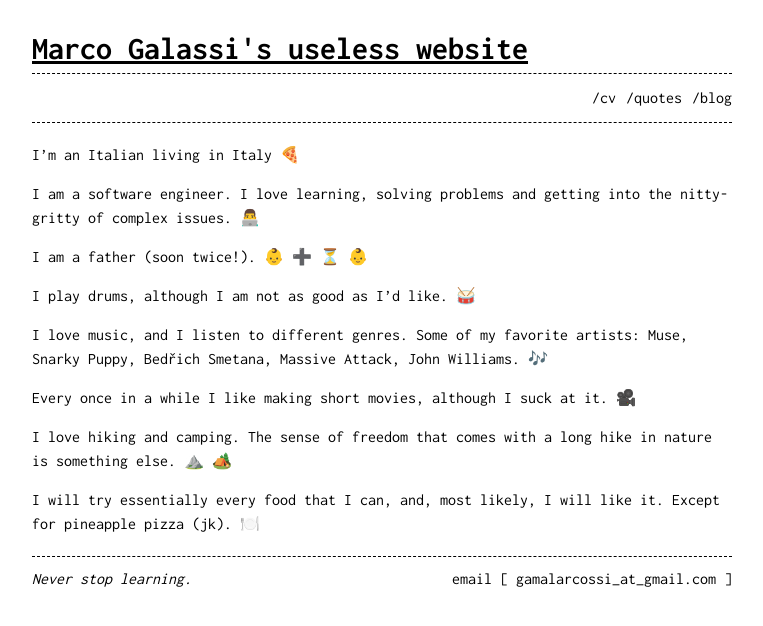
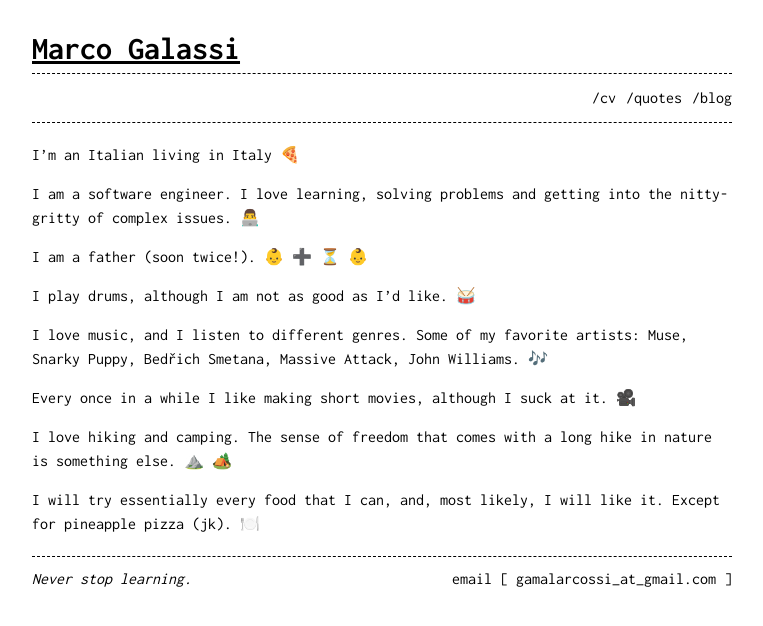
Before and after one commit to officer-rosmarino/officer-rosmarino.github.io, a Jekyll site: the page built from index.md, in a window 1280 px wide. Shown: the top 626 px of the page, without its empty margins (258-1021 px from the left). Built offline with Jekyll 4.4.1, drawn with Linux system fonts in a browser that asks for light colours; emoji names are drawn with the system emoji font.

Commit message:
Update _config.yml

```diff
--- a/_config.yml
+++ b/_config.yml
@@ -18,7 +18,7 @@
 # You can create any custom variable you would like, and they will be accessible
 # in the templates via {{ site.myvariable }}.
 
-title: Marco Galassi's useless website
+title: Marco Galassi
 tagline: Never stop learning
 email: gamalarcossi@gmail.com
 tagline: A useless website about myself
```
